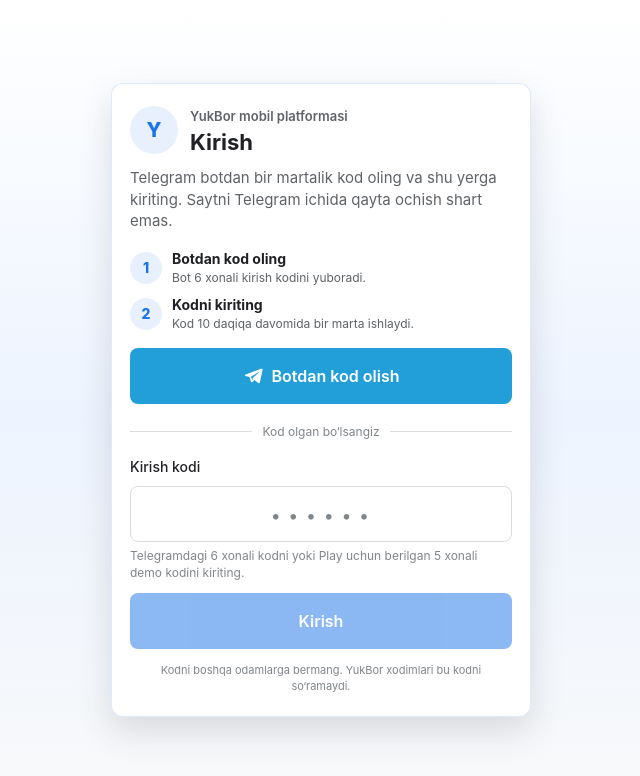
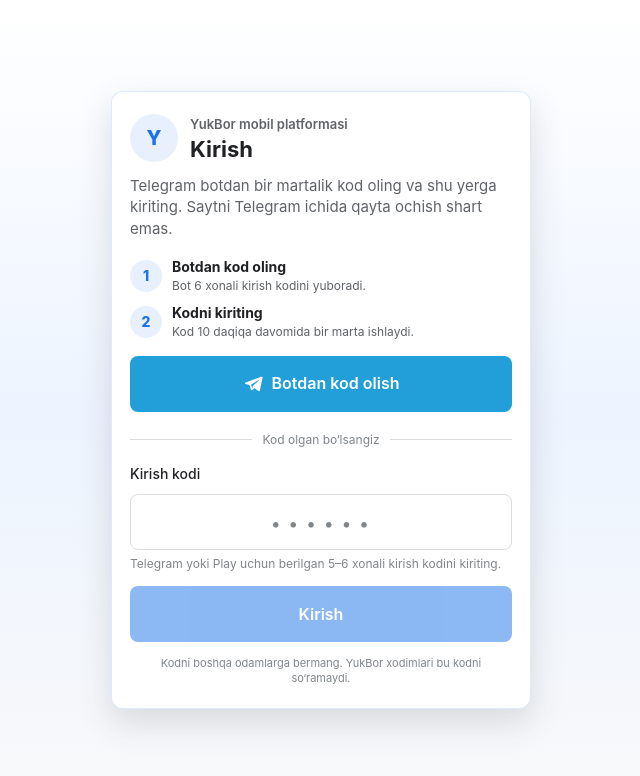
Before and after one commit to AbdubositKhasanov/yukborweb, a React (Vite) app: page /mobile in a window 1280 px wide. Shown: the top 776 px of the page, without its empty margins (319-959 px from the left). Built offline with nearby package versions, Linux system fonts and the light colour scheme; no server answers.

Commit message:
fix: clarify demo login code length

```diff
--- a/src/mobile/pages/MobileBrowserLogin.jsx
+++ b/src/mobile/pages/MobileBrowserLogin.jsx
@@ -33,7 +33,7 @@
     event.preventDefault();
 
     if (!isSupportedLoginCode(code)) {
-      setError('6 xonali Telegram kodini yoki Play uchun berilgan 5 xonali demo kodini kiriting.');
+      setError('Telegram yoki Play uchun berilgan 5–6 xonali kirish kodini kiriting.');
       return;
     }
 
@@ -138,7 +138,7 @@
             </p>
           ) : (
             <p id="mobile-login-help" className="m-login-help">
-              Telegramdagi 6 xonali kodni yoki Play uchun berilgan 5 xonali demo kodini kiriting.
+              Telegram yoki Play uchun berilgan 5–6 xonali kirish kodini kiriting.
             </p>
           )}
 
```
